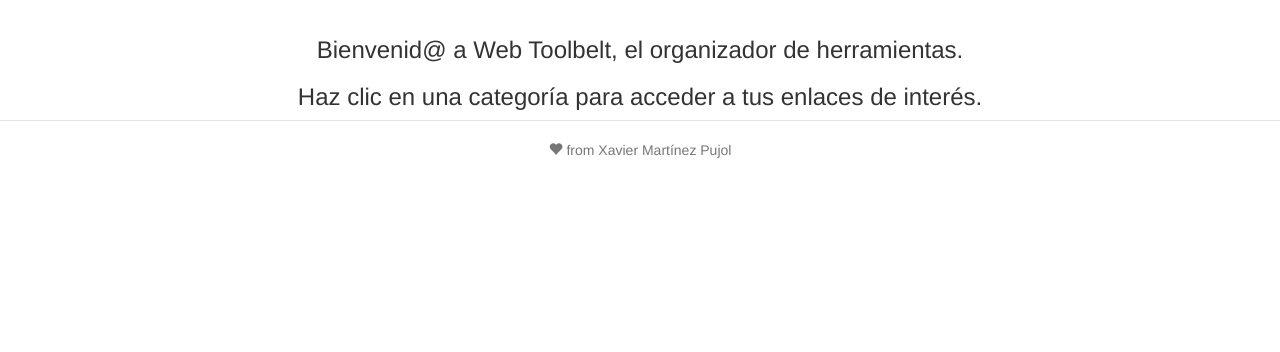
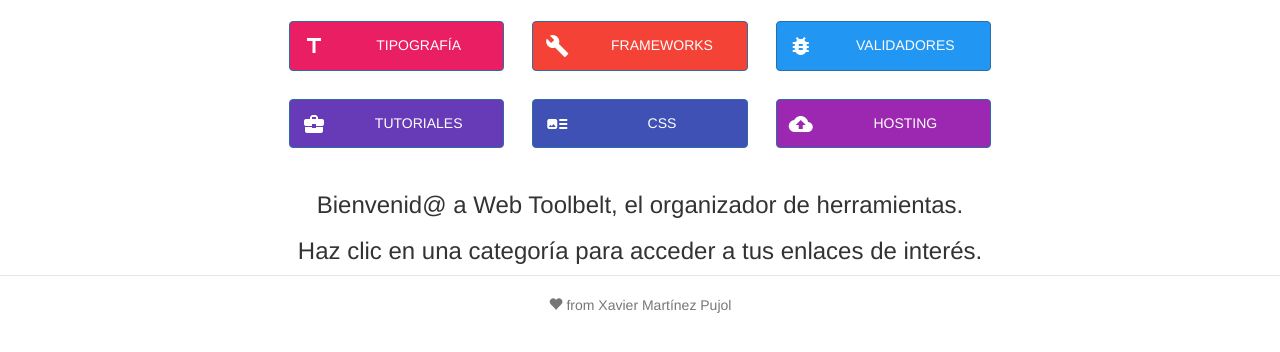
Before and after one commit to xmartinezpujol/web-toolbelt-lite, a website: page app/index.html in a window 1280 px wide. Shown: the part 312-664 px from the top of the page. Drawn offline with nearby package versions, Linux system fonts and the light colour scheme; some packages are replaced by stand-ins of ours; files that its build step writes are made by us from their sources; files whose address does not match are found by name.

Commit message:
bugfix - delay de las categorías de home arreglado

```diff
--- a/app/scripts/app.js
+++ b/app/scripts/app.js
@@ -17,6 +17,16 @@
       .state('home', {
         url: '/',
         templateUrl: 'views/start.html',
+        resolve: {
+          categories: function(datamanager) {
+            return datamanager.getCategories();
+          }
+        },
+        controller: function(categories){
+          this.data = categoryitems;
+          this.name = 'CATEGORIAS';
+        },
+        controllerAs: 'user'
       })
       .state('category', {
         url: '/category/:id',
```
Also changed, not shown: dist/index.html, 2 other files.
